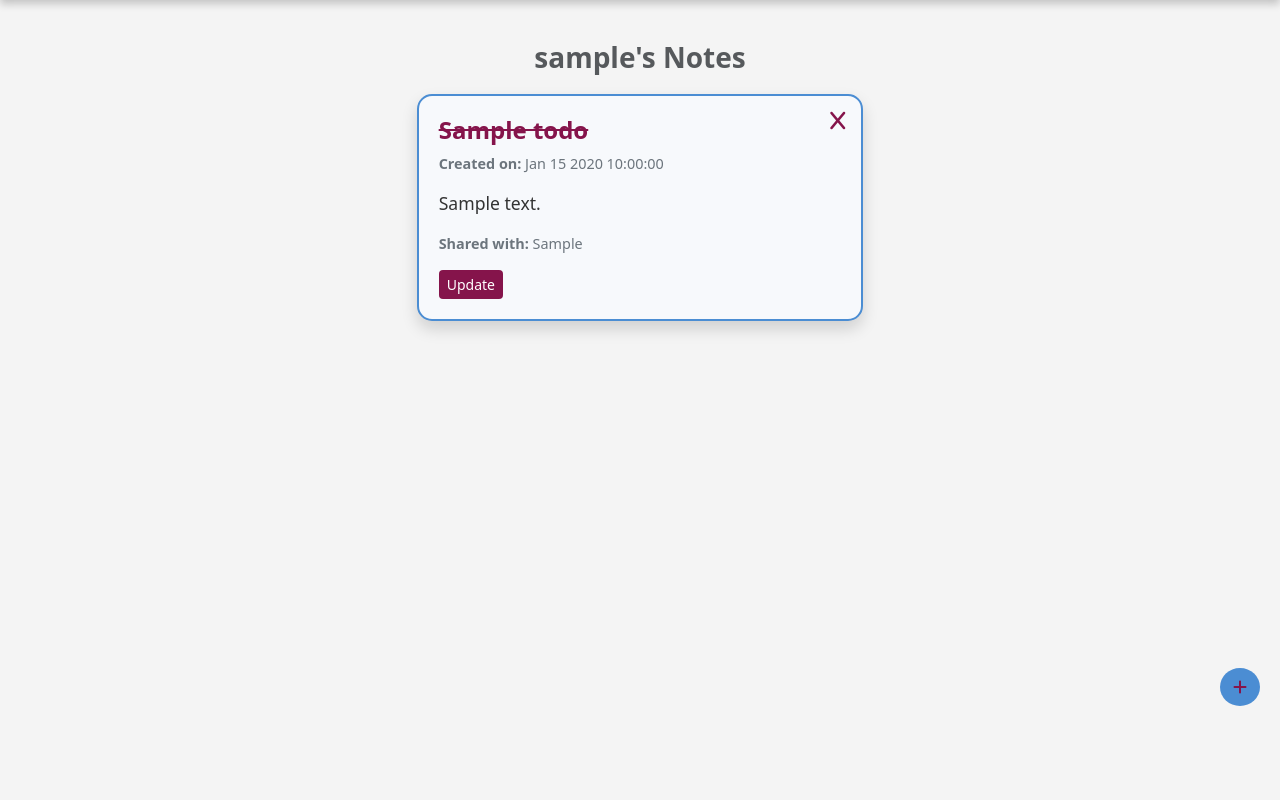
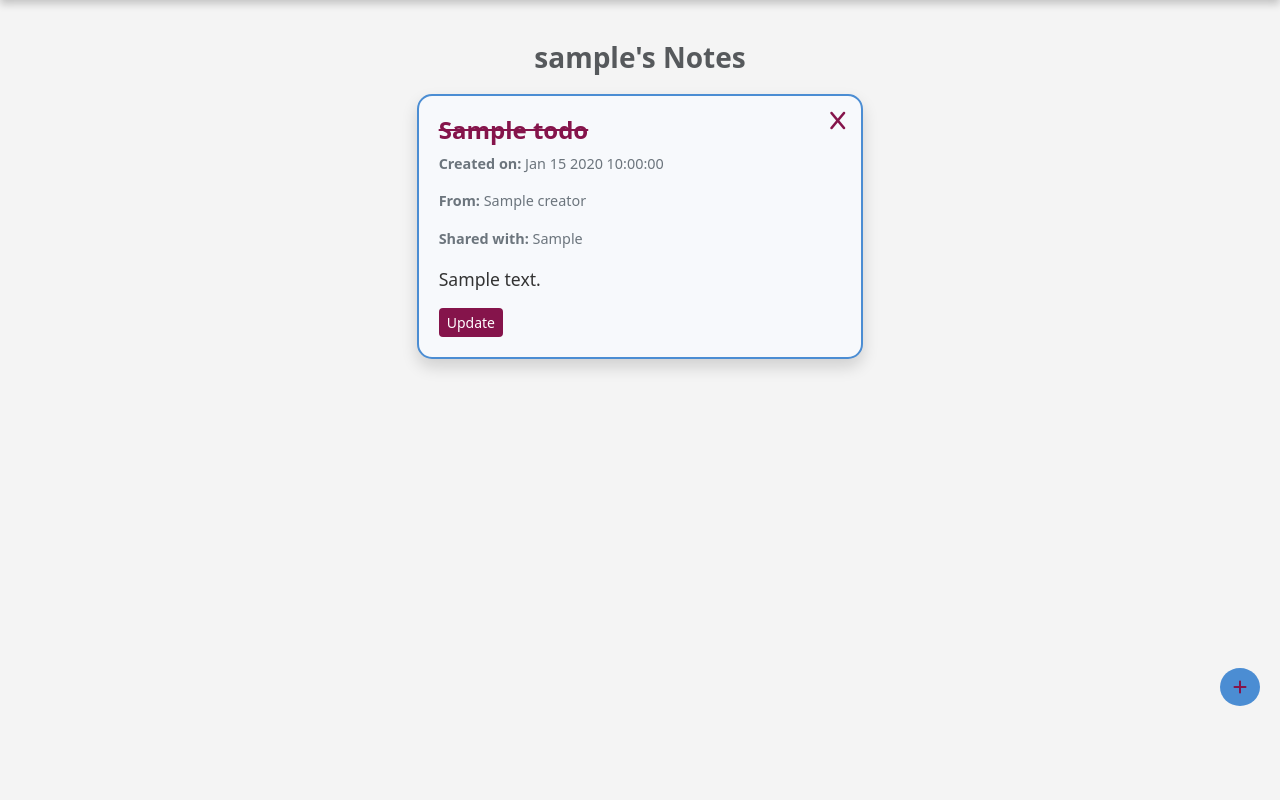
Before and after one commit to kmparks60/Culmino, a Flask app: page / in a window 1280 px wide. Shown: the part 74-874 px from the top of the page. Run offline with Flask 3, Linux system fonts and the light colour scheme; the visitor is signed in with stand-in values (Sample User, id 1); a database or web service that is not in the repository returns one stand-in record (Sample ...); some libraries are stand-ins or nearby versions.

Commit message:
Adds From: field

```diff
--- a/application/templates/view_todos.html
+++ b/application/templates/view_todos.html
@@ -11,22 +11,32 @@
 
 					{% if todo.completed == "False" or not todo.completed %}
 						<h4 class="card-title" style="color: #4b8dd3; font-weight: bold;">{{ todo.name }}</h4>
-					{% else %}
+						{% else %}
 						<h4 class="card-title" style="color: #85144b; font-weight: bold;">
 							<del>{{ todo.name }}</del>
 						</h4>
-					{% endif %}
+						{% endif %}
 
 					<p class="card-text" style="color: #6c757d; font-size: 0.9rem;">
 						<strong>Created on: </strong>{{ todo.date_created }}
 					</p>
-					<p class="card-text" style="color: #333; font-size: 1.1rem;">{{ todo.description }}</p>
+
+					{% if todo.creator and todo.creator != session.get('username') %}
+						<p class="card-text" style="color: #6c757d; font-size: 0.9rem;">
+							<strong>From: </strong>{{ todo.creator }}
+						</p>
+					{% endif %}
+
 
 					{% if todo.shared_with %}
 						<p class="card-text" style="color: #6c757d; font-size: 0.9rem;">
 							<strong>Shared with: </strong>{{ todo.shared_with | join(', ') }}
 						</p>
 					{% endif %}
+
+					<p class="card-text" style="color: #333; font-size: 1.1rem;">{{ todo.description }}</p>
+
+
 
 					<a href="{{ url_for('update_todo', id=todo._id) }}" class="btn btn-outline-info btn-sm" style="background-color: #85144b; color: white; border: none;">
 						Update
```
